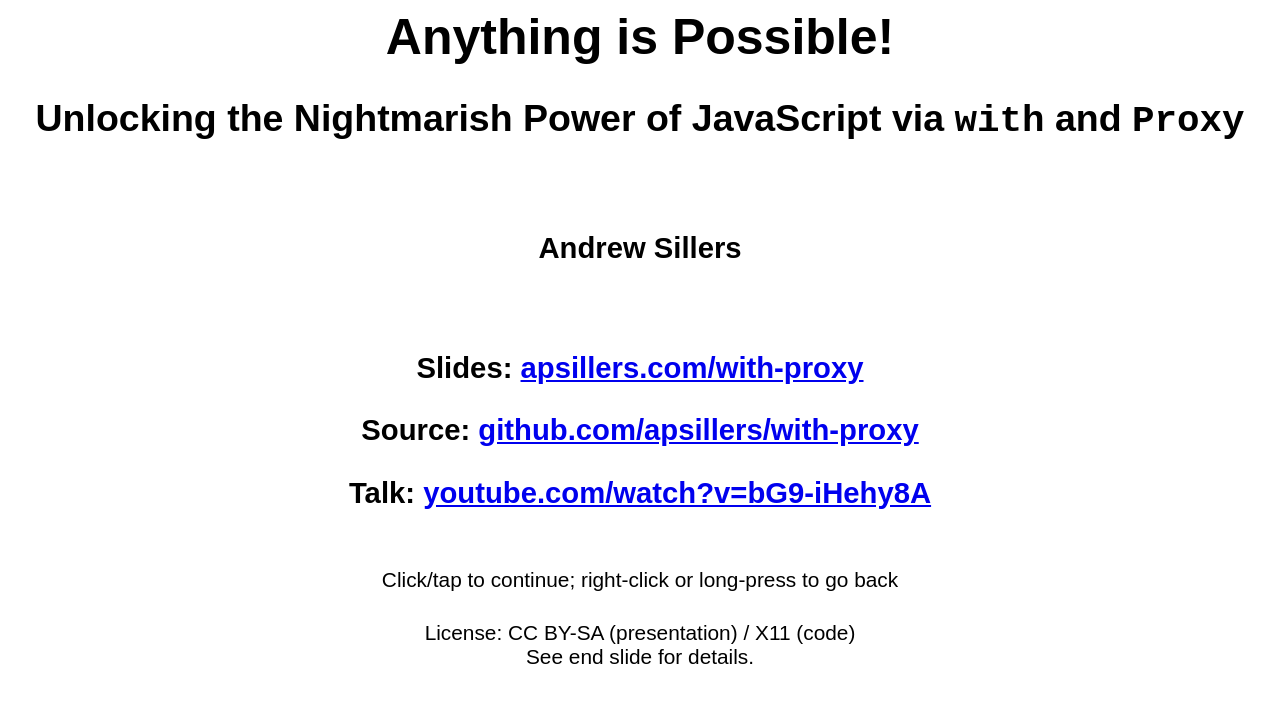
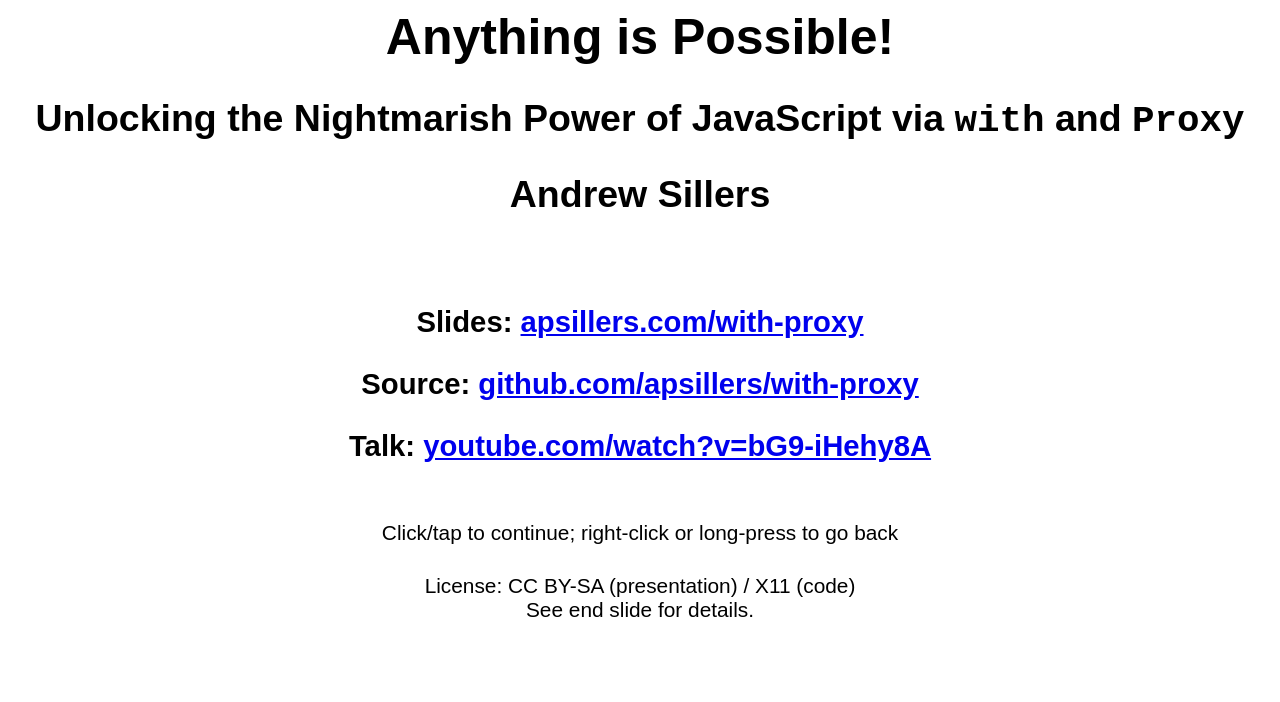
Before and after one commit to apsillers/with-proxy, a plain HTML site: page index.html in a window 1280 px wide. Drawn offline with nearby package versions, Linux system fonts and the light colour scheme.

Commit message:
Update index.html

```diff
--- a/index.html
+++ b/index.html
@@ -33,8 +33,7 @@ iframe {
 <div class="slide center">
 <h1>Anything is Possible!</h1>
 <h2>Unlocking the Nightmarish Power of JavaScript via <code>with</code> and <code>Proxy</code></h2>
-<br/>
-<h3>Andrew Sillers</h3>
+<h2>Andrew Sillers</h2>
 <br/>
 <h3>Slides: <a href="#">apsillers.com/with-proxy</a></h3>
 <h3>Source: <a href="https://github.com/apsillers/with-proxy">github.com/apsillers/with-proxy</a></h3>
```
